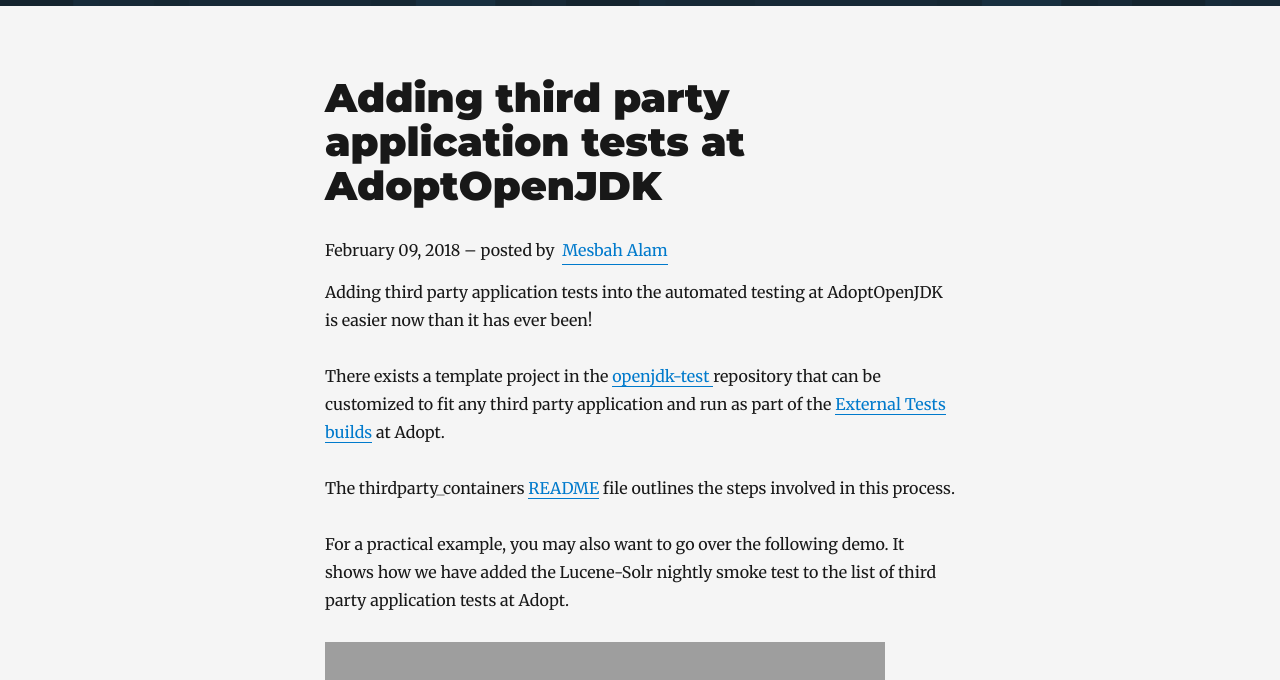
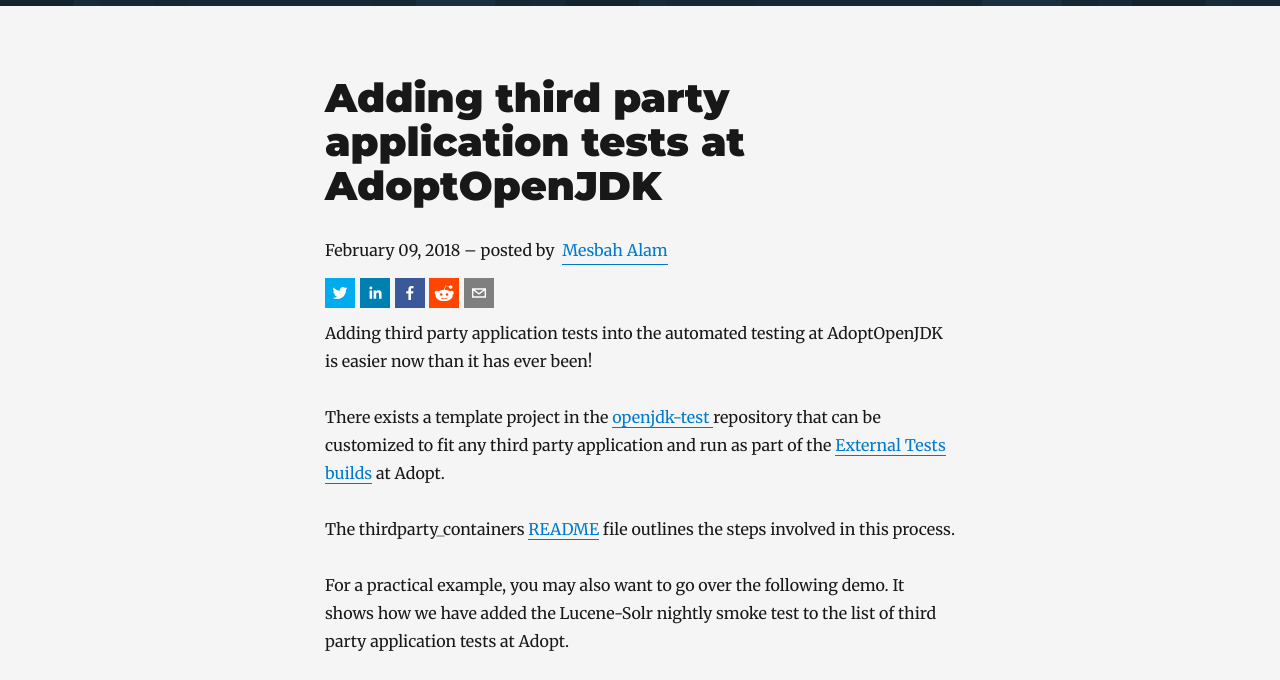
Before and after one commit to adoptium/blog.adoptium.net, a Gatsby site: page /2018/02/adding-third-party-application-tests-adoptopenjdk/ in a window 1280 px wide. Shown: the part 90-770 px from the top of the page. Built offline with nearby package versions, Linux system fonts and the light colour scheme; Gatsby itself is replaced by a stand-in of ours; some packages are replaced by stand-ins of ours; grey boxes are pictures that could not be loaded.

Commit message:
add social share icons

```diff
--- a/package.json
+++ b/package.json
@@ -36,6 +36,7 @@
     "react": "16.13.1",
     "react-dom": "16.13.1",
     "react-helmet": "5.2.1",
+    "react-share": "4.1.0",
     "react-typography": "0.16.19",
     "typeface-merriweather": "0.0.72",
     "typeface-montserrat": "0.0.75",
--- /dev/null
+++ b/src/components/share.js
@@ -0,0 +1,51 @@
+import React from "react";
+import {
+  TwitterShareButton,
+  TwitterIcon,
+  EmailShareButton,
+  EmailIcon,
+  FacebookShareButton,
+  FacebookIcon,
+  LinkedinShareButton,
+  LinkedinIcon,
+  RedditShareButton,
+  RedditIcon,
+} from "react-share";
+
+const ShareButton = (props) => {
+  const { location, siteMetadata, post } = props;
+  const twitter = [ siteMetadata.social.twitter ];
+  const url = siteMetadata.siteUrl + location.pathname;
+
+  const iconSize = 30;
+  const iconStyle = {
+    paddingRight: "0.3em",
+    marginBottom: "0.2em"
+  };
+
+  return (
+    <>
+      <TwitterShareButton url={url} quote={url} title={post.title} hashtags={post.tags} related={twitter} style={iconStyle}>
+        <TwitterIcon size={iconSize}/>
+      </TwitterShareButton>
+
+      <LinkedinShareButton url={url} title={post.title} quote={url} source={siteMetadata.siteUrl} style={iconStyle}>
+        <LinkedinIcon size={iconSize}/>
+      </LinkedinShareButton>
+
+      <FacebookShareButton url={url} quote={url} style={iconStyle}>
+        <FacebookIcon size={iconSize}/>
+      </FacebookShareButton>
+
+      <RedditShareButton url={url} quote={url} title={post.title} style={iconStyle}>
+        <RedditIcon size={iconSize}/>
+      </RedditShareButton>
+
+      <EmailShareButton url={url} quote={url} subject={post.title} style={iconStyle}>
+        <EmailIcon size={iconSize}/>
+      </EmailShareButton>
+    </>
+  );
+};
+
+export default ShareButton;
--- a/src/templates/blog-post.js
+++ b/src/templates/blog-post.js
@@ -10,6 +10,7 @@
 import AuthorData from "../../content/authors.json";
 import GuestPost from "../components/guestpost";
 import Byline from "../components/byline";
+import ShareButton from "../components/share";
 
 const components = {
   GuestPost
@@ -38,14 +39,10 @@
             {post.frontmatter.title}
           </h1>
           <p
-            // style={{
-            //   // eslint-disable-line
-            //   ...scale(1 / 5),
-            //   display: `block`,
-            // }}
           >
           </p>
           <Byline date={post.frontmatter.date} author={author.name} identifier={post.frontmatter.author} />
+          <ShareButton location={location} siteMetadata={data.site.siteMetadata} post={post.frontmatter}/>
         </header>
         <MDXProvider components={components}>
           <MDXRenderer>{post.body}</MDXRenderer>
@@ -97,6 +94,10 @@
     site {
       siteMetadata {
         title
+        siteUrl
+        social {
+          twitter
+        }
       }
     }
     mdx(fields: { slug: { eq: $slug } }) {
@@ -108,6 +109,7 @@
         author
         date(formatString: "MMMM DD, YYYY")
         description
+        tags
       }
     }
   }
```
Also changed, not shown: 1 other file.
